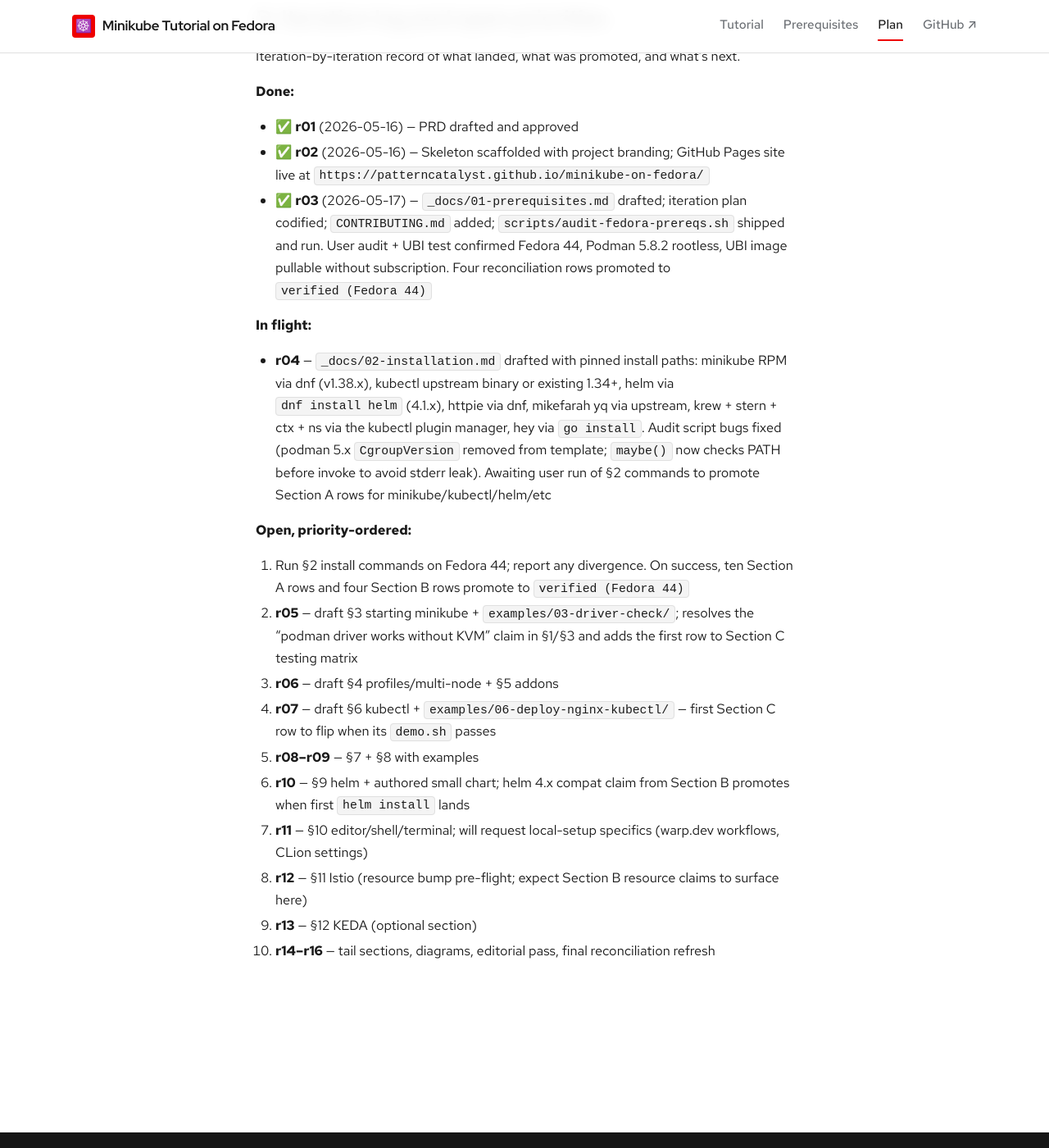
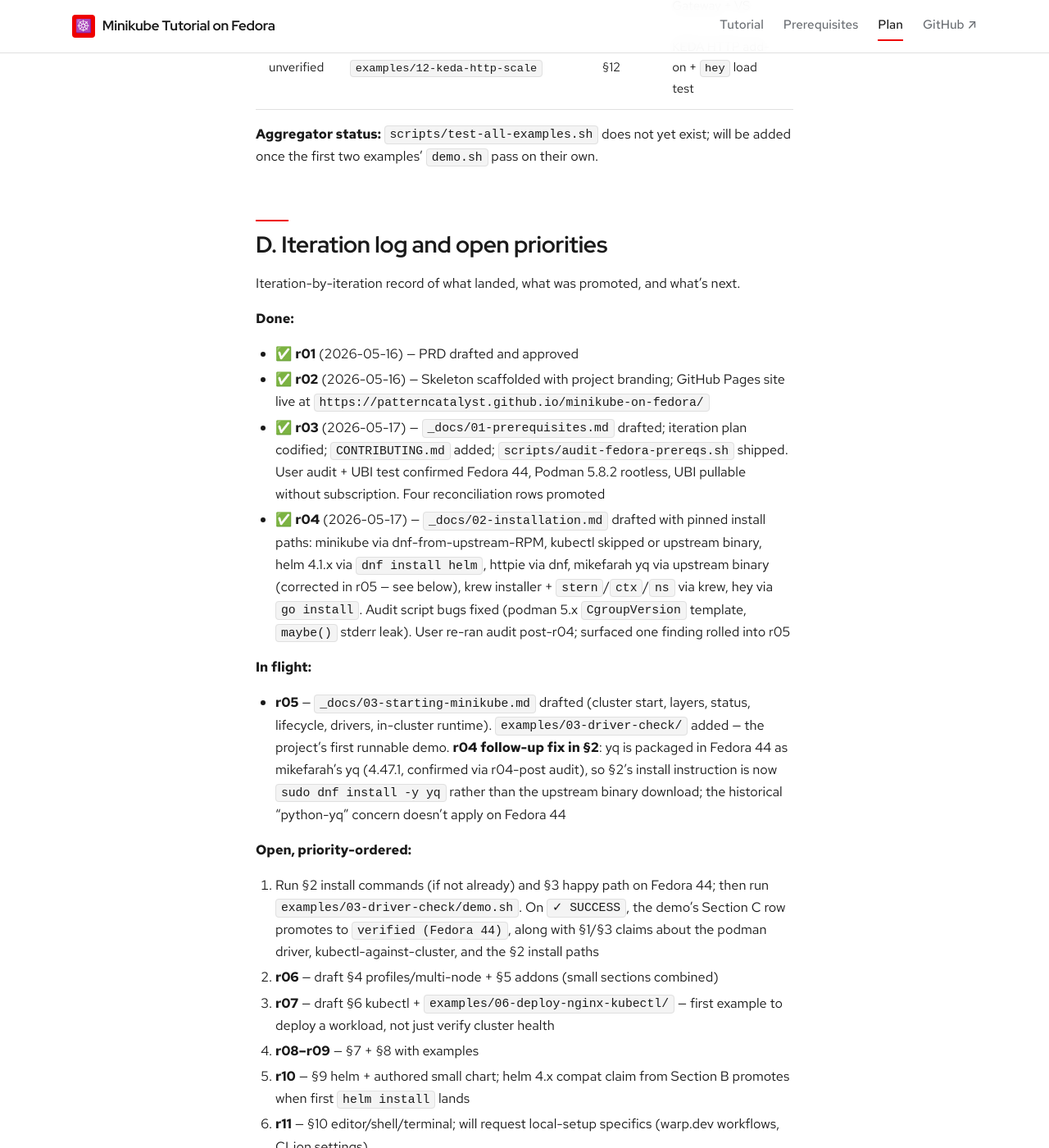
Before and after one commit to patterncatalyst/minikube-on-fedora, a Jekyll site: the page built from _plans/reconciliation-plan.md, in a window 1280 px wide and 1400 px high, scrolled down 4956 px. Shown: the whole window at 82% size. Built offline with Jekyll 4.4.1, drawn with Linux system fonts in a browser that asks for light colours; some web fonts are replaced; some of the changed text lies outside the part shown.

Commit message:
chore: archive r05 — §3 starting minikube, driver-check demo, §2 yq fix

```diff
--- a/_plans/reconciliation-plan.md
+++ b/_plans/reconciliation-plan.md
@@ -49,9 +49,9 @@
 | **verified (Fedora 44)** | Podman           | 5.8.2         | §1 prereq check       | `podman --version` returns 5.8.2 ✓ r03 audit               |
 | unverified              | minikube         | v1.38.x       | §2 install (RPM)      | `minikube version` matches after running §2 install        |
 | unverified              | kubectl          | v1.34.x+ (1.35.3 observed) | §2 install (upstream binary; skipped if recent already present) | `kubectl version --client=true` reports 1.34+ |
-| unverified              | helm             | 4.1.x         | §2 install (`dnf install helm`) | `helm version --short` reports v4.1.x+                  |
-| unverified              | httpie           | TBD           | §2 install (`dnf install httpie`) | `http --version` reports installed                       |
-| unverified              | yq (mikefarah)   | latest        | §2 install (upstream binary) | `yq --version` reports `yq (https://github.com/mikefarah/yq/)` |
+| unverified              | helm             | 4.1.1         | §2 install (`dnf install helm`) | `helm version --short` reports v4.1.1                   |
+| unverified              | httpie           | 3.2.4         | §2 install (`dnf install httpie`) | `http --version` reports 3.2.4                         |
+| unverified              | yq (mikefarah)   | 4.47.1        | §2 install (`dnf install yq`) | `yq --version` reports v4.x                                |
 | unverified              | krew             | latest        | §2 install (upstream installer) | `kubectl krew version` reports installed                |
 | unverified              | stern            | latest (krew) | §2 install (`kubectl krew install stern`) | `kubectl plugin list` shows stern                     |
 | unverified              | kubectx / kubens (krew names: ctx, ns) | latest (krew) | §2 install (`kubectl krew install ctx ns`) | `kubectl plugin list` shows ctx and ns |
@@ -73,12 +73,15 @@
 | unverified              | 6 CPU / 16 GB RAM / 50 GB free disk is comfortable for §1–§12                | §1      | "Comfortable for all" recommendation; verify once §11 + §12 are complete    |
 | **verified (Fedora 44)** | Podman runs rootless on Fedora 44 with the §1 UBI test command              | §1      | r03 user output: `podman run --rm ubi9/ubi-minimal echo OK` → `OK` ✓        |
 | **verified (Fedora 44)** | UBI images at `registry.access.redhat.com` are pullable without subscription | §1      | r03 user output: pull + run + exec all succeeded against ubi9/ubi-minimal ✓ |
-| unverified              | The podman driver works without KVM/qemu/VirtualBox on Fedora 44             | §1, §3  | Resolve in r05 when §3 + driver-check example land                          |
+| unverified              | The podman driver works without KVM/qemu/VirtualBox on Fedora 44             | §1, §3  | Promotes when `examples/03-driver-check/demo.sh` passes (r05)               |
 | unverified              | No SELinux `:Z` flag needed for minikube hostPath PVs                        | §1, §8  | Resolve in r09 when persistent-volume example lands                         |
 | unverified              | `minikube` RPM from `storage.googleapis.com` installs cleanly via `dnf`      | §2      | r04 prose claim; promote once user runs §2 install                          |
 | unverified              | `helm 4.1.x` from Fedora repos works against Helm 3-format charts            | §2, §9  | r04 prose claim; promote in r10 when first helm install lands               |
-| unverified              | `kubectl 1.35.x` client works against minikube-default 1.35.x cluster        | §2      | Implied by version skew policy; promote when first kubectl-against-cluster command runs (r05+) |
+| unverified              | `kubectl 1.35.x` client works against minikube-default 1.35.x cluster        | §2, §3  | Implied by version skew policy; promotes when driver-check demo passes      |
 | unverified              | krew installer + `kubectl krew install stern ctx ns` works as documented     | §2      | r04 prose claim; promote once user runs §2 install                          |
+| unverified              | mikefarah yq is `dnf install yq` on Fedora 44 (not python-yq)                | §2      | r05 prose correction; promote once user runs §2 install                     |
+| unverified              | `minikube start --driver=podman` brings up a healthy cluster                 | §3      | Promotes when driver-check demo passes                                      |
+| unverified              | `minikube pause/unpause/stop/delete` cluster-lifecycle commands work         | §3      | Pause/stop not exercised in driver-check; defer or add lifecycle demo later |
 
 ## C. Testing matrix
 
@@ -89,7 +92,7 @@
 
 | Status     | Example                              | Section | Notes                                                 |
 |------------|--------------------------------------|---------|-------------------------------------------------------|
-| unverified | `examples/03-driver-check/`          | §3      | Sanity: podman driver starts a cluster, status green  |
+| **in flight** | `examples/03-driver-check/`       | §3      | Shipped in r05; awaiting user run on Fedora 44        |
 | unverified | `examples/06-deploy-nginx-kubectl`   | §6      | Deploy UBI nginx via `kubectl apply`, hit NodePort    |
 | unverified | `examples/07-nodeport-service`       | §7      | Expose Deployment via NodePort, retrieve URL          |
 | unverified | `examples/08-persistent-volume`      | §8      | `hostPath` PV + dynamic PVC                           |
@@ -114,41 +117,51 @@
   `https://patterncatalyst.github.io/minikube-on-fedora/`
 - ✅ **r03** (2026-05-17) — `_docs/01-prerequisites.md` drafted;
   iteration plan codified; `CONTRIBUTING.md` added;
-  `scripts/audit-fedora-prereqs.sh` shipped and run. User
-  audit + UBI test confirmed Fedora 44, Podman 5.8.2 rootless,
-  UBI image pullable without subscription. Four reconciliation
-  rows promoted to `verified (Fedora 44)`
+  `scripts/audit-fedora-prereqs.sh` shipped. User audit + UBI
+  test confirmed Fedora 44, Podman 5.8.2 rootless, UBI pullable
+  without subscription. Four reconciliation rows promoted
+- ✅ **r04** (2026-05-17) — `_docs/02-installation.md` drafted
+  with pinned install paths: minikube via dnf-from-upstream-RPM,
+  kubectl skipped or upstream binary, helm 4.1.x via
+  `dnf install helm`, httpie via dnf, mikefarah yq via upstream
+  binary (corrected in r05 — see below), krew installer +
+  `stern`/`ctx`/`ns` via krew, hey via `go install`.
+  Audit script bugs fixed (podman 5.x `CgroupVersion` template,
+  `maybe()` stderr leak). User re-ran audit post-r04;
+  surfaced one finding rolled into r05
 
 **In flight:**
 
-- **r04** — `_docs/02-installation.md` drafted with pinned
-  install paths: minikube RPM via dnf (v1.38.x), kubectl upstream
-  binary or existing 1.34+, helm via `dnf install helm` (4.1.x),
-  httpie via dnf, mikefarah yq via upstream, krew + stern + ctx +
-  ns via the kubectl plugin manager, hey via `go install`. Audit
-  script bugs fixed (podman 5.x `CgroupVersion` removed from
-  template; `maybe()` now checks PATH before invoke to avoid
-  stderr leak). Awaiting user run of §2 commands to promote
-  Section A rows for minikube/kubectl/helm/etc
+- **r05** — `_docs/03-starting-minikube.md` drafted (cluster
+  start, layers, status, lifecycle, drivers, in-cluster
+  runtime). `examples/03-driver-check/` added — the project's
+  first runnable demo. **r04 follow-up fix in §2**: yq is
+  packaged in Fedora 44 as mikefarah's yq (4.47.1, confirmed
+  via r04-post audit), so §2's install instruction is now
+  `sudo dnf install -y yq` rather than the upstream binary
+  download; the historical "python-yq" concern doesn't apply
+  on Fedora 44
 
 **Open, priority-ordered:**
 
-1. Run §2 install commands on Fedora 44; report any divergence.
-   On success, ten Section A rows and four Section B rows
-   promote to `verified (Fedora 44)`
-2. **r05** — draft §3 starting minikube + `examples/03-driver-check/`;
-   resolves the "podman driver works without KVM" claim in §1/§3
-   and adds the first row to Section C testing matrix
-3. **r06** — draft §4 profiles/multi-node + §5 addons
-4. **r07** — draft §6 kubectl + `examples/06-deploy-nginx-kubectl/`
-   — first Section C row to flip when its `demo.sh` passes
-5. **r08–r09** — §7 + §8 with examples
-6. **r10** — §9 helm + authored small chart; helm 4.x compat
+1. Run §2 install commands (if not already) and §3 happy path
+   on Fedora 44; then run `examples/03-driver-check/demo.sh`.
+   On `✓ SUCCESS`, the demo's Section C row promotes to
+   `verified (Fedora 44)`, along with §1/§3 claims about the
+   podman driver, kubectl-against-cluster, and the §2 install
+   paths
+2. **r06** — draft §4 profiles/multi-node + §5 addons (small
+   sections combined)
+3. **r07** — draft §6 kubectl + `examples/06-deploy-nginx-kubectl/`
+   — first example to deploy a workload, not just verify
+   cluster health
+4. **r08–r09** — §7 + §8 with examples
+5. **r10** — §9 helm + authored small chart; helm 4.x compat
    claim from Section B promotes when first `helm install` lands
-7. **r11** — §10 editor/shell/terminal; will request local-setup
+6. **r11** — §10 editor/shell/terminal; will request local-setup
    specifics (warp.dev workflows, CLion settings)
-8. **r12** — §11 Istio (resource bump pre-flight; expect Section B
+7. **r12** — §11 Istio (resource bump pre-flight; expect Section B
    resource claims to surface here)
-9. **r13** — §12 KEDA (optional section)
-10. **r14–r16** — tail sections, diagrams, editorial pass,
+8. **r13** — §12 KEDA (optional section)
+9. **r14–r16** — tail sections, diagrams, editorial pass,
     final reconciliation refresh
```
Also changed, not shown: _docs/02-installation.md (+12 -7 lines), _docs/03-starting-minikube.md (added, +280 -0 lines), examples/03-driver-check/README.md (added, +92 -0 lines), 1 other file.
